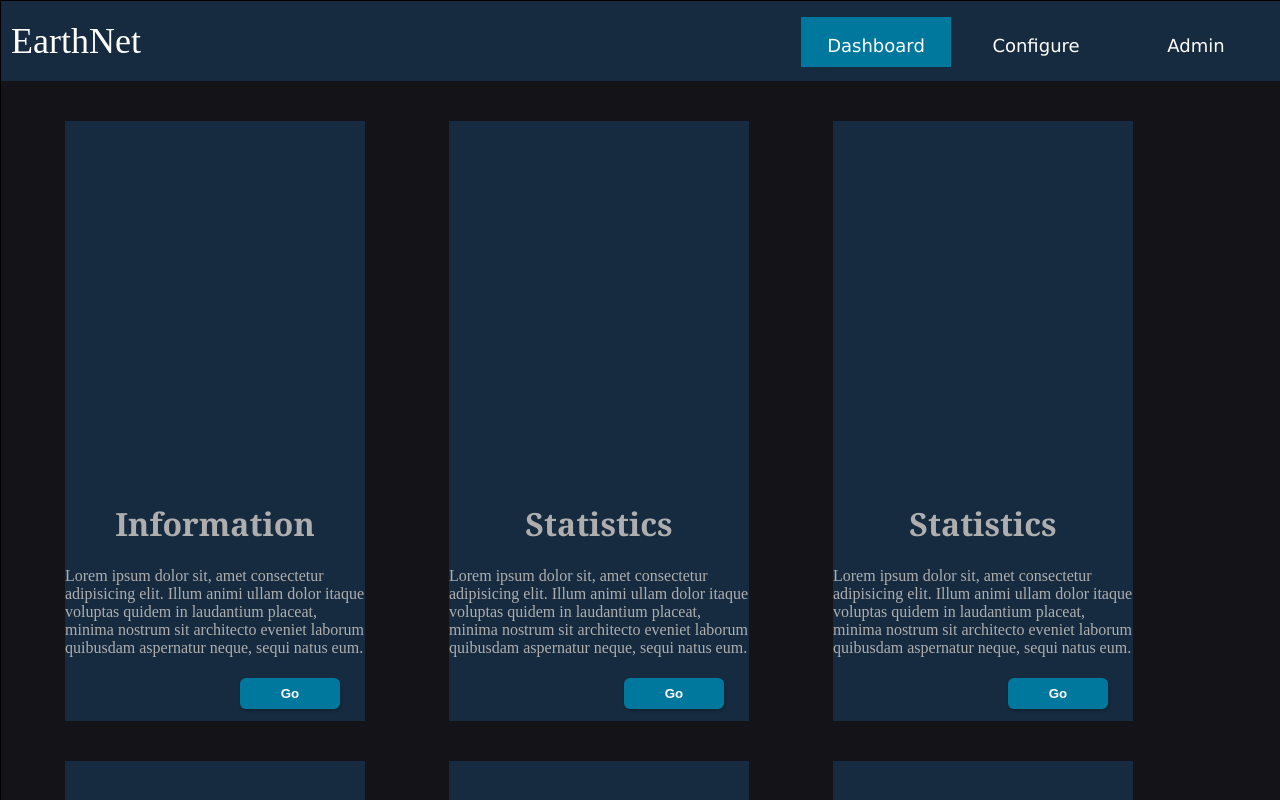
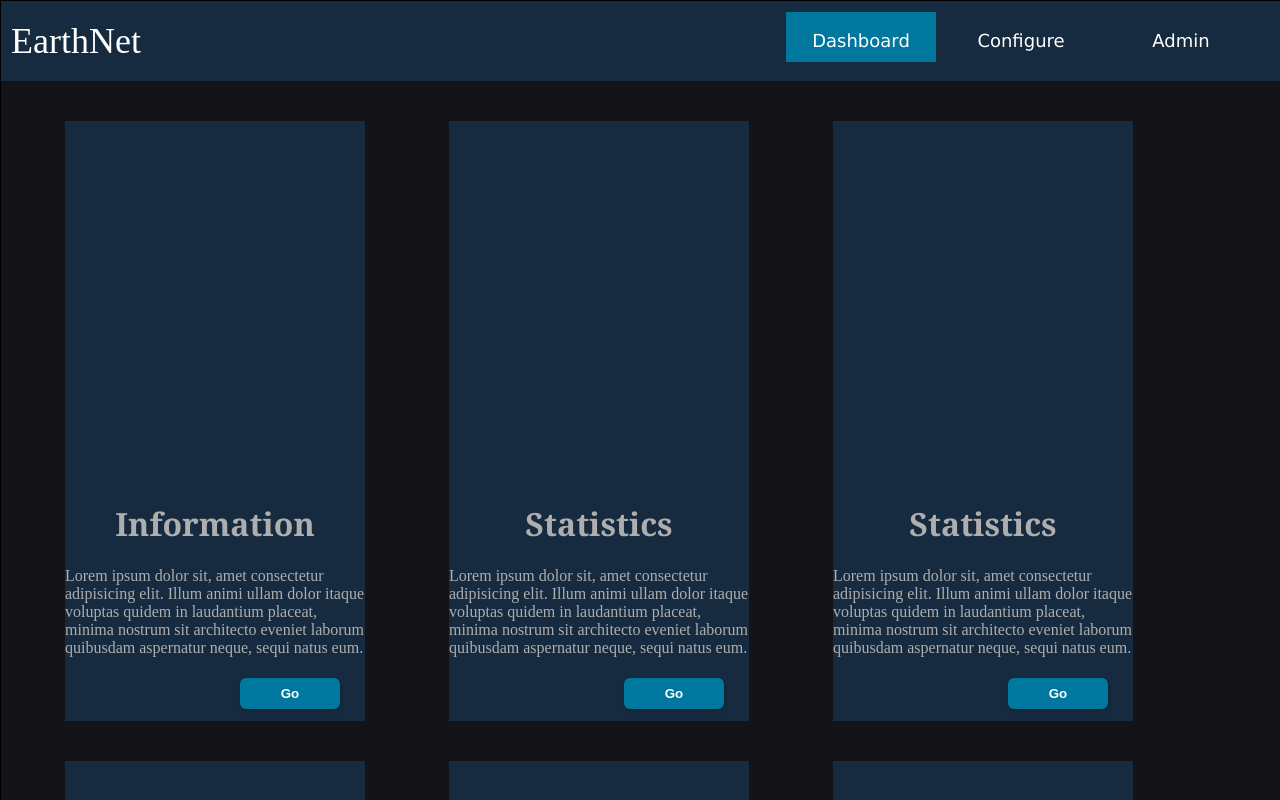
Before and after one commit to edunbar2/EarthNet, a Svelte app: page / in a window 1280 px wide. Shown: the top 800 px of the page. Built offline with nearby package versions, Linux system fonts and the light colour scheme.

Commit message:
Adjusted location of Navbar Buttons

```diff
--- a/src/Components/Navbar.svelte
+++ b/src/Components/Navbar.svelte
@@ -41,7 +41,8 @@ const  handleTabClick = (tab) => {
 .tabs{
     display: flex;
     gap: 10px;
-    margin-bottom: 10px;
+    margin-bottom: 20px;
+    margin-right: 15px;
 }
 
 .logo{
```
